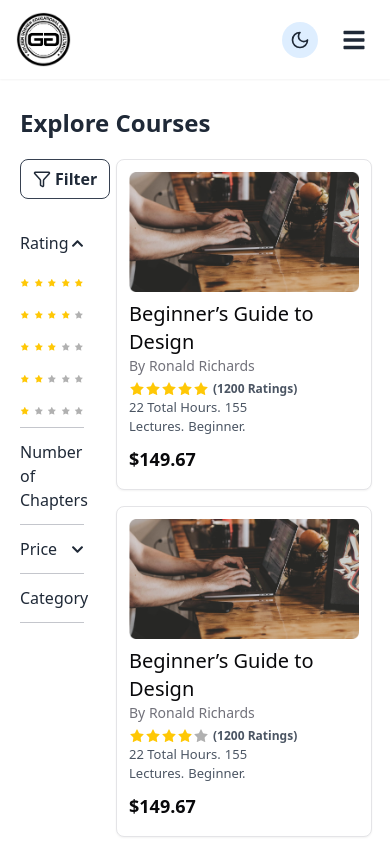
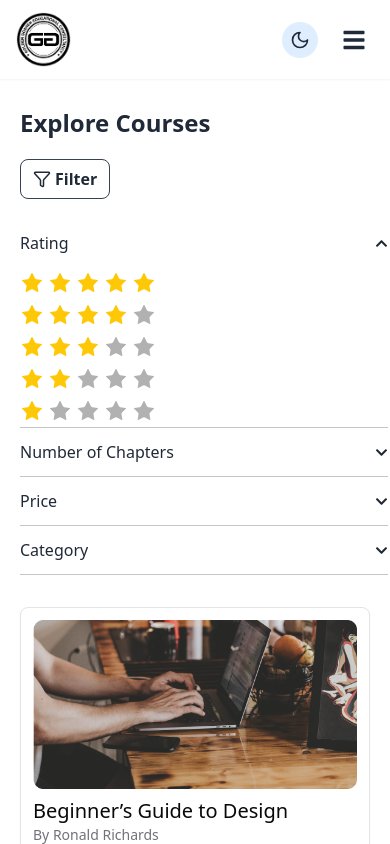
Before and after one commit to justinedoc/ggecl, a React (Vite) app: page /courses in a window 390 px wide. Shown: the top 844 px of the page. Built offline with nearby package versions, Linux system fonts and the light colour scheme.

Commit message:
accordion all done, next

```diff
--- a/src/components/landing/pages/About.tsx
+++ b/src/components/landing/pages/About.tsx
@@ -17,7 +17,7 @@ const About: React.FC = () => {
 
       <div className="container mx-auto flex flex-col md:flex-row items-center gap-12">
         <div className="md:w-1/2 space-y-6">
-          <h2 className="w-full text-center md:text-left text-3xl font-bold text-gray-200">
+          <h2 className="w-full text-left text-3xl font-bold text-gray-200">
             About GGECL LMS
           </h2>
           <p className="text-md md:text-lg text-gray-300 font-medium">
--- a/src/components/landing/pages/Courses.tsx
+++ b/src/components/landing/pages/Courses.tsx
@@ -29,7 +29,7 @@ const Courses = () => {
           </header>
 
           {/* Main Content Grid */}
-          <div className="grid grid-cols-12 gap-8 my-5">
+          <div className="grid grid-cols-1 md:grid-cols-12 gap-8 my-5">
             {/* Filter Section */}
             <div className="col-span-3">
               <button className="flex items-center gap-1 border border-gray-700 rounded-lg px-3 py-[0.45rem]">
@@ -37,7 +37,7 @@ const Courses = () => {
                 <span className="font-semibold">Filter</span>
               </button>
 
-              <div className="mt-5">
+              <div className="mt-5 md:w-full w-[23rem]">
                 {["Rating", "Number of Chapters", "Price", "Category"].map(
                   (title, index) => (
                     <div
```
